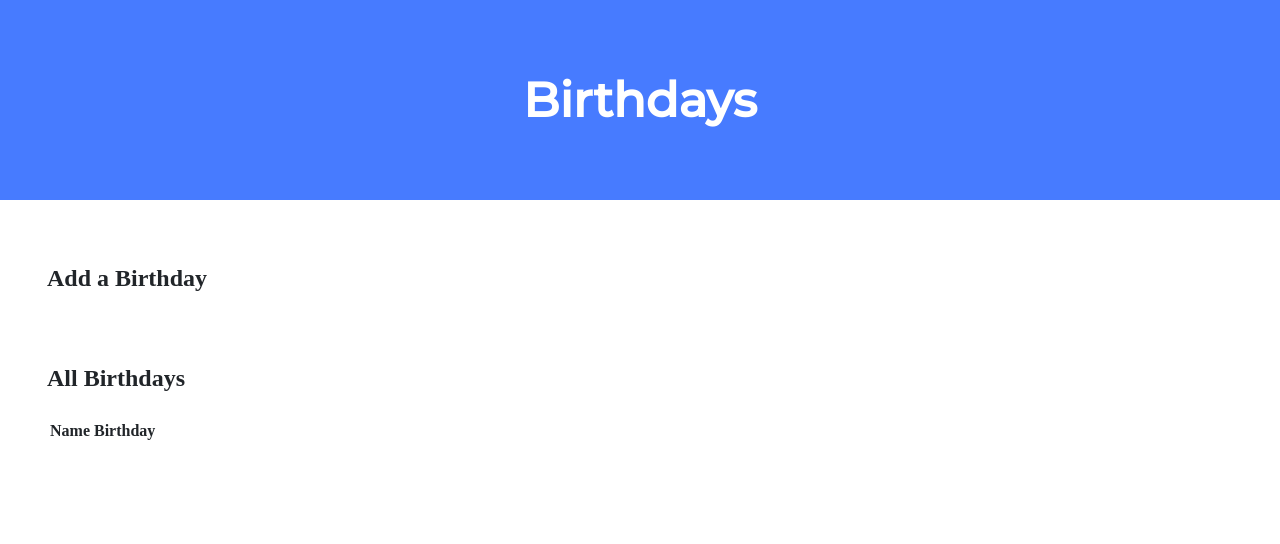
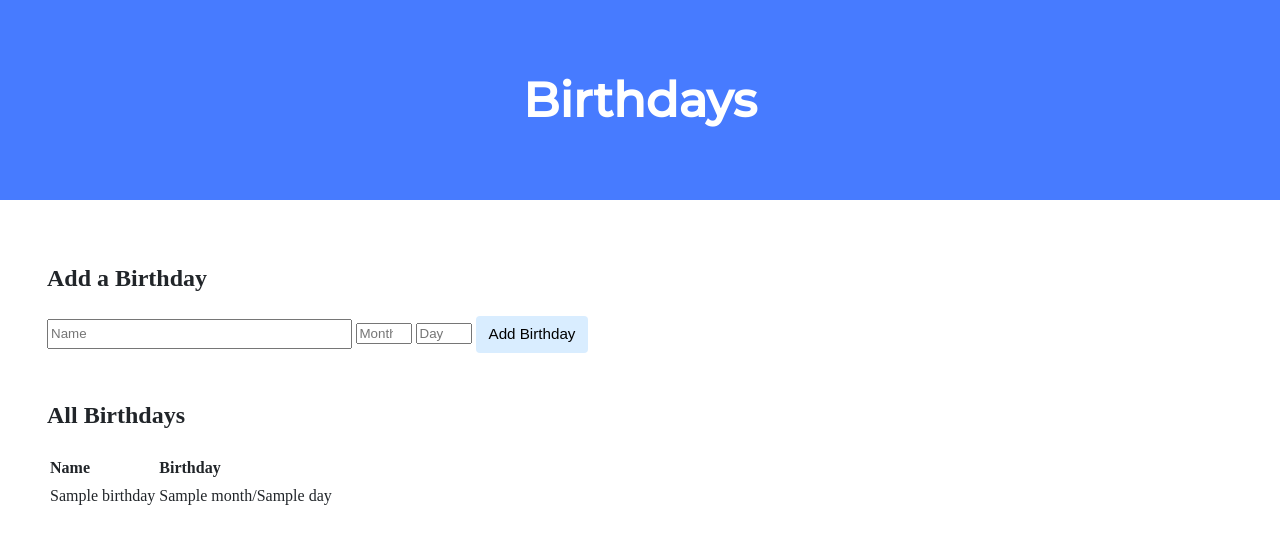
Before and after one commit to yaohui-wu/cs50, a Flask app: template birthdays/templates/index.html in a window 1280 px wide. Shown: the top 544 px of the page. Run offline with Flask 3, Linux system fonts and the light colour scheme; the template is opened without the code that fills it: most values are stand-ins (such as "Sample title", 1, 10 or a date in 2020); lists and menus that the app fills with data are empty; some libraries are stand-ins or nearby versions.

Commit message:
Do Lab 9 Birthdays

```diff
--- a/birthdays/app.py
+++ b/birthdays/app.py
@@ -26,12 +26,24 @@ def after_request(response):
 def index():
     if request.method == "POST":
 
-        # TODO: Add the user's entry into the database
+        # Add the user's entry into the database
+        # Access form data.
+        name = request.form.get('name')
+        month = request.form.get('month')
+        day = request.form.get('day')
 
+        # Insert data into database.
+        db.executive('INSERT INTO birthdays (name, month, day) VALUES(?, ?, ?)', name, month, day)
+
+        # Go back to homepage.
         return redirect("/")
 
     else:
 
-        # TODO: Display the entries in the database on index.html
+        # Display the entries in the database on index.html
+        # Query for all birthdays.
+        birthdays = db.execute('SELECT * FROM birthdays')
 
-        return render_template("index.html")
+        # Render birthdays page.
+
+        return render_template("index.html", birthdays=birthdays)
--- a/birthdays/templates/index.html
+++ b/birthdays/templates/index.html
@@ -11,13 +11,16 @@
         </div>
         <div class="container">
             <div class="section">
-
                 <h2>Add a Birthday</h2>
-                <!-- TODO: Create a form for users to submit a name, a month, and a day -->
+                <!-- Create a form for users to submit a name, a month, and a day -->
+                <form action="/" method="post">
+                    <input name="name" placeholder="Name" type="text">
+                    <input name="month" placeholder="Month" type="number" min="1" max="12">
+                    <input name="day" placeholder="Day" type="number" min="1" max="31">
+                    <input type="submit" value="Add Birthday">
+                </form>
             </div>
-
             <div class="section">
-
                 <h2>All Birthdays</h2>
                 <table>
                     <thead>
@@ -27,7 +30,13 @@
                         </tr>
                     </thead>
                     <tbody>
-                        <!-- TODO: Loop through the database entries to display them in this table -->
+                        <!-- Loop through the database entries to display them in this table -->
+                        {% for birthday in birthdays %}
+                            <tr>
+                                <td>{{ birthday.name }}</td>
+                                <td>{{ birthday.month }}/{{ birthday.day}}</td>
+                            </tr>
+                        {% endfor %}
                     </tbody>
                 </table>
             </div>
```
